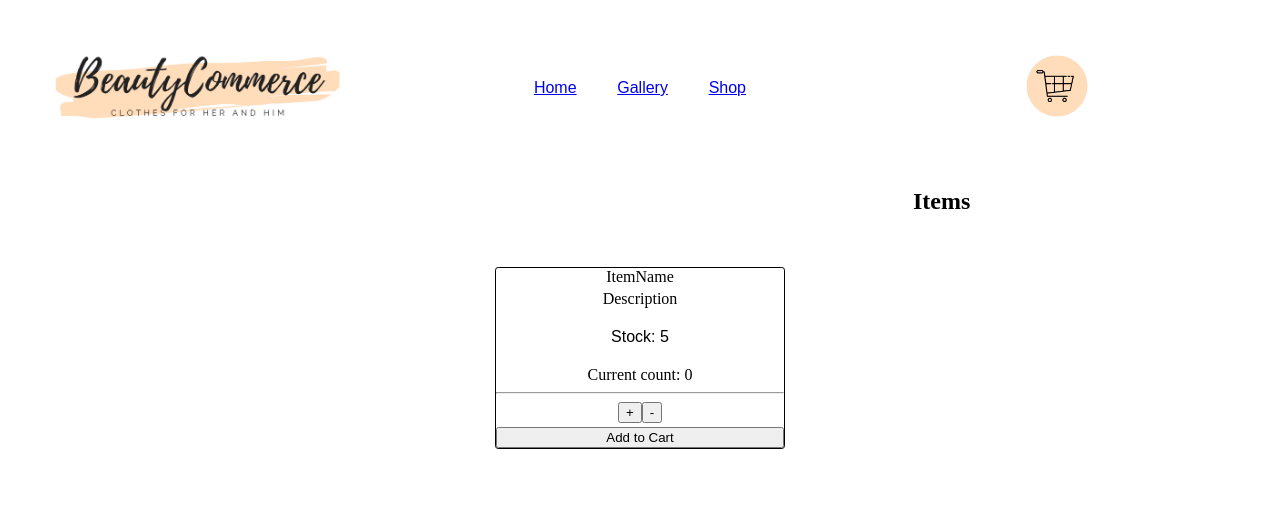
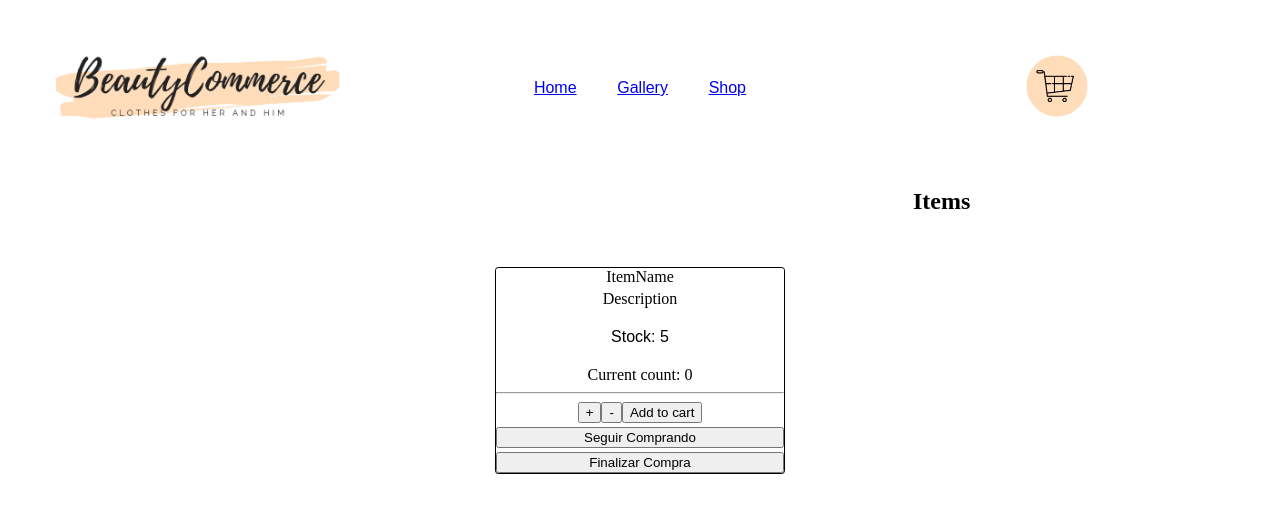
Before and after one commit to vverakroger/ecommerce_vera, a React (Create React App) app: page /details/1 in a window 1280 px wide. Shown: the top 512 px of the page. Built offline with nearby package versions, Linux system fonts and the light colour scheme.

Commit message:
Eventos Sincronizar Counter

```diff
--- a/src/components/itemCount/ItemCount.js
+++ b/src/components/itemCount/ItemCount.js
@@ -3,23 +3,30 @@ import Cart from '../cart/Cart';
 import ItemDetail from '../itemDetail/ItemDetail';
 import ReturnCount from '../itemDetail/ItemDetail';
 import Popup from 'reactjs-popup';
+import Button from 'react-bootstrap/Button'
 
-const ItemCount = ({clothes, id, stock, onAdd}) =>{
+const ItemCount = ({ stock, onAdd}) =>{
 
   const [count, setCount] = useState(0);
+  const [disapear, setDisapear] = useState(false);
   const [open, setOpen] = useState(false);
-  const closeModal = () => setOpen(false);
+  const closeModal = () => open = false;
 
-  if (onAdd){
-    setOpen(o => !o);
+  function onAddCart(){
+    setDisapear(true);
+    setOpen(true);
   }
 
+  if (disapear) return null;
   return (
     <div>
-      Current count: {count}
-      <hr />
-      <button sign="+" onClick={() => count < stock ?  setCount(count + 1) : setCount(count)}>+</button>
-      <button sign="-" onClick={() => count > 0 ?  setCount(count - 1) : setCount(count)}>-</button>
+      <div>
+        Current count: {count}
+        <hr />
+        <button sign="+" onClick={() => count < stock ?  setCount(count + 1) : setCount(count)}>+</button>
+        <button sign="-" onClick={() => count > 0 ?  setCount(count - 1) : setCount(count)}>-</button>
+        <button onClick={onAddCart}>Add to cart</button>
+      </div>
       <Popup open={open} closeOnDocumentClick onClose={closeModal}>
         <div className="modal">
           <a className="close" onClick={closeModal}>
--- a/src/components/itemDetail/ItemDetail.js
+++ b/src/components/itemDetail/ItemDetail.js
@@ -6,10 +6,6 @@ import ItemCount from '../itemCount/ItemCount';
 import { NavLink} from "react-router-dom";
 
 const ItemDetail = ({clothes}) => {
-    const boole = false;
-    function onAdd(){
-        boole=true;
-    }
 
     return(
         <>
@@ -21,9 +17,10 @@ const ItemDetail = ({clothes}) => {
                         <Card.Subtitle>{clothes.desc}</Card.Subtitle>
                         <Card.Text>Stock: {clothes.stock}</Card.Text>
                         <div className="Count">
-                            <ItemCount stock={clothes.stock} onAdd={boole}/>
+                            <ItemCount stock={clothes.stock} onAdd={false}/>
                         </div>
-                        <Button variant="primary" onClick={onAdd}>Add to Cart</Button>
+                        <Button>Seguir Comprando</Button>
+                        <Button>Finalizar Compra</Button>
                     </Card.Body>
                 </Card>
             </div>
```
